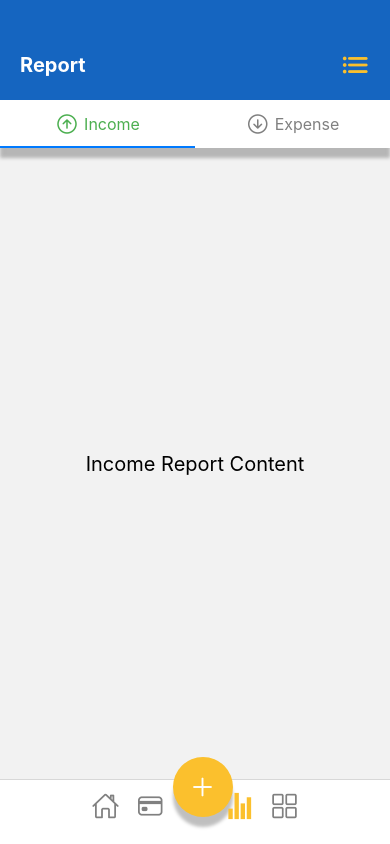
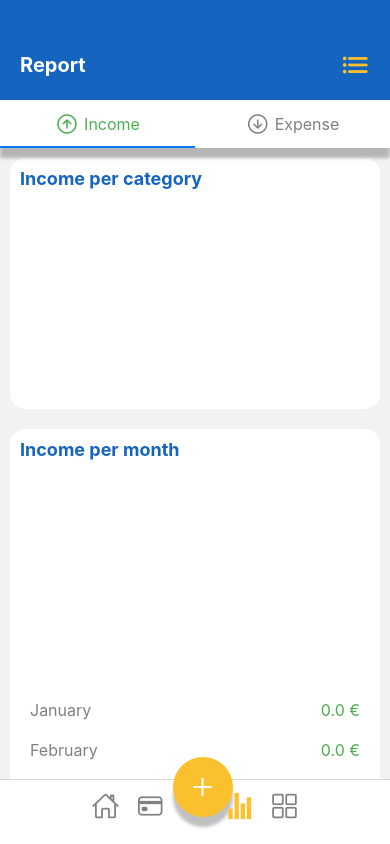
Before and after one commit to tsiaroFitia/SpendlyWay, a React Native app: screen /Repport in a window 390 px wide. Built offline with nearby package versions, Linux system fonts and the light colour scheme.

Commit message:
update Income/ExpenseRepport :view par month par category

```diff
--- a/src/components/Report/ExpenseReport.js
+++ b/src/components/Report/ExpenseReport.js
@@ -1,6 +1,7 @@
 import { Text, View, StyleSheet } from "react-native";
 import React, { Component } from "react";
 import { ScrollView } from "react-native-gesture-handler";
+import Colors from "../../outils/Colors";
 
 export default class ExpenseReport extends Component {
   render() {
@@ -22,11 +23,11 @@ export default class ExpenseReport extends Component {
     return (
       <ScrollView style={styles.container}>
         <View style={styles.ContainerPieChart}>
-          <Text style={styles.titlePie}>Dépense par catégorie</Text>
+          <Text style={styles.titlePie}>Expense per category</Text>
           <View style={styles.pie}></View>
         </View>
         <View style={styles.ContainerRp}>
-          <Text style={styles.titleRp}>Dépense par mois</Text>
+          <Text style={styles.titleRp}>Expense par month</Text>
           <View style={styles.Chart}></View>
           <View>
             {months.map((month, index) => (
@@ -36,7 +37,10 @@ export default class ExpenseReport extends Component {
               </View>
             ))}
           </View>
-          <Text style={styles.totalText}>Total année: 0,0 €</Text>
+          <View style={styles.total}>
+            <Text style={styles.totalText}>Total year: </Text>
+            <Text style={styles.totalAmount}>0,0 €</Text>
+          </View>
         </View>
       </ScrollView>
     );
@@ -46,27 +50,33 @@ export default class ExpenseReport extends Component {
 const styles = StyleSheet.create({
   container: {
     flex: 1,
-    padding: 20,
-  },
-  text: {
-    fontSize: 20,
-    marginBottom: 20,
+    padding: 10,
   },
   ContainerPieChart: {
+    padding: 10,
+    backgroundColor: Colors.white,
+    borderRadius: 15,
     marginBottom: 20,
   },
   titlePie: {
+    color: Colors.BleuFoncé,
     fontSize: 18,
+    fontWeight: "bold",
     marginBottom: 10,
   },
   pie: {
     height: 200,
   },
   ContainerRp: {
-    marginBottom: 20,
+    padding: 10,
+    backgroundColor: Colors.white,
+    borderRadius: 15,
+    marginBottom: 40,
   },
   titleRp: {
+    color: Colors.BleuFoncé,
     fontSize: 18,
+    fontWeight: "bold",
     marginBottom: 10,
   },
   Chart: {
@@ -77,17 +87,32 @@ const styles = StyleSheet.create({
     flexDirection: "row",
     justifyContent: "space-between",
     paddingVertical: 10,
+    paddingHorizontal: 10,
   },
   monthText: {
+    color: "gray",
     fontSize: 16,
   },
   amountText: {
+    color: Colors.Rouge,
     fontSize: 16,
   },
+  total: {
+    flexDirection: "row",
+    justifyContent: "space-between",
+    textAlign: "center",
+    paddingHorizontal: 10,
+  },
   totalText: {
+    color: Colors.BleuFoncé,
     fontSize: 18,
     fontWeight: "bold",
-    textAlign: "center",
+    marginTop: 20,
+  },
+  totalAmount: {
+    color: Colors.BleuFoncé,
+    fontSize: 18,
+    fontWeight: "bold",
     marginTop: 20,
   },
 });
--- a/src/components/Report/IncomeReport.js
+++ b/src/components/Report/IncomeReport.js
@@ -1,12 +1,47 @@
-import { Text, View, StyleSheet } from 'react-native';
-import React, { Component } from 'react';
+import { Text, View, StyleSheet, ScrollView } from "react-native";
+import React, { Component } from "react";
+import Colors from "../../outils/Colors";
 
 export default class IncomeReport extends Component {
   render() {
+    const months = [
+      "January",
+      "February",
+      "March",
+      "April",
+      "May",
+      "June",
+      "Jully",
+      "August",
+      "September",
+      "October",
+      "November",
+      "December",
+    ];
+
     return (
-      <View style={styles.container}>
-        <Text style={styles.text}>Income Report Content</Text>
-      </View>
+      <ScrollView style={styles.container}>
+        <View style={styles.ContainerPieChart}>
+          <Text style={styles.titlePie}>Income per category</Text>
+          <View style={styles.pie}></View>
+        </View>
+        <View style={styles.ContainerRp}>
+          <Text style={styles.titleRp}>Income per month</Text>
+          <View style={styles.Chart}></View>
+          <View>
+            {months.map((month, index) => (
+              <View key={index} style={styles.monthRow}>
+                <Text style={styles.monthText}>{month}</Text>
+                <Text style={styles.amountText}>0.0 €</Text>
+              </View>
+            ))}
+          </View>
+          <View style={styles.total}>
+            <Text style={styles.totalText}>Total year: </Text>
+            <Text style={styles.totalAmount}>0,0 €</Text>
+          </View>
+        </View>
+      </ScrollView>
     );
   }
 }
@@ -14,12 +49,69 @@ export default class IncomeReport extends Component {
 const styles = StyleSheet.create({
   container: {
     flex: 1,
-    justifyContent: 'center',
-    alignItems: 'center',
-
+    padding: 10,
   },
-  text: {
-    fontSize: 20,
-
+  ContainerPieChart: {
+    padding: 10,
+    backgroundColor: Colors.white,
+    borderRadius: 15,
+    marginBottom: 20,
+  },
+  titlePie: {
+    color: Colors.BleuFoncé,
+    fontSize: 18,
+    fontWeight: "bold",
+    marginBottom: 10,
+  },
+  pie: {
+    height: 200,
+  },
+  ContainerRp: {
+    padding: 10,
+    backgroundColor: Colors.white,
+    borderRadius: 15,
+    marginBottom: 40,
+  },
+  titleRp: {
+    color: Colors.BleuFoncé,
+    fontSize: 18,
+    fontWeight: "bold",
+    marginBottom: 10,
+  },
+  Chart: {
+    height: 200,
+    marginBottom: 20,
+  },
+  monthRow: {
+    flexDirection: "row",
+    justifyContent: "space-between",
+    paddingVertical: 10,
+    paddingHorizontal: 10,
+  },
+  monthText: {
+    color: "gray",
+    fontSize: 16,
+  },
+  amountText: {
+    color: Colors.Vert,
+    fontSize: 16,
+  },
+  total: {
+    flexDirection: "row",
+    justifyContent: "space-between",
+    textAlign: "center",
+    paddingHorizontal: 10,
+  },
+  totalText: {
+    color: Colors.BleuFoncé,
+    fontSize: 18,
+    fontWeight: "bold",
+    marginTop: 20,
+  },
+  totalAmount: {
+    color: Colors.BleuFoncé,
+    fontSize: 18,
+    fontWeight: "bold",
+    marginTop: 20,
   },
 });
--- a/src/screen/ScreenBottomNavigation/HomeScreen.js
+++ b/src/screen/ScreenBottomNavigation/HomeScreen.js
@@ -20,10 +20,7 @@ export default class HomeScreen extends Component {
 }
 
 const styles = StyleSheet.create({
-  container: {
-    flex: 1,
-    paddingBottom: 65,
-  },
+  container: {},
   content: {
     top: "30%",
   },
--- a/src/screen/ScreenBottomNavigation/RepportScreen.js
+++ b/src/screen/ScreenBottomNavigation/RepportScreen.js
@@ -49,7 +49,7 @@ const RepportScreen = () => {
                 </View>
               );
             },
-            tabBarActiveTintColor: Colors.Vert, // Par défaut pour Income
+            tabBarActiveTintColor: Colors.Vert,
             tabBarInactiveTintColor: "gray",
             tabBarStyle: styles.tabBarStyle,
             tabBarLabelStyle: styles.tabBarLabelStyle,
```
